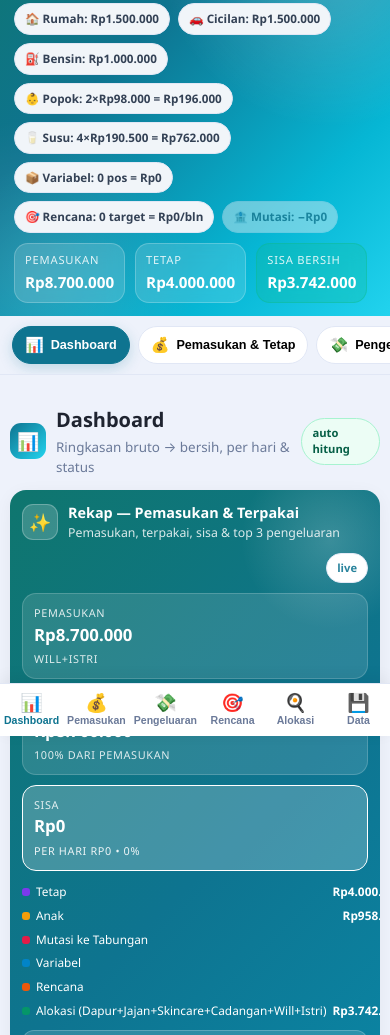
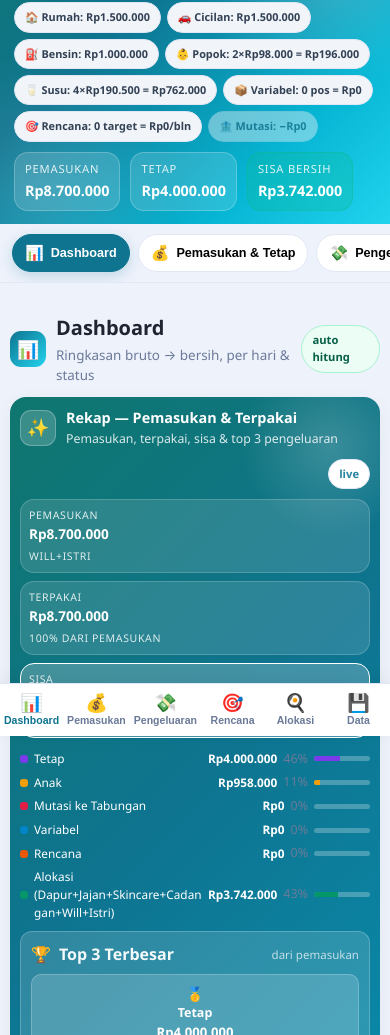
Before and after one commit to ghanz-stack/BUDGETRUMAH, a website: page www/index.html in a window 390 px wide. Shown: the part 108-1143 px from the top of the page. Drawn offline with Linux system fonts and the light colour scheme.

Commit message:
fix: dashboard mobile overflow — dashboard rekap wrap, break-word, card overflow hidden, kpi 100px, pill wrap, console scroll

```diff
--- a/www/index.html
+++ b/www/index.html
@@ -178,34 +178,52 @@ hr.sep{border:none; border-top:1px solid var(--border); margin:14px 0}
 @media(max-width:640px){ .top3-grid{grid-template-columns:1fr} }
 /* MOBILE OVERFLOW FIX — anti geser samping */
 html,body{overflow-x:hidden; max-width:100vw}
-.wrap{overflow-x:hidden}
+.wrap{overflow-x:hidden; max-width:100vw}
+.card{overflow:hidden; max-width:100%}
 @media(max-width:640px){
   .wrap{padding:12px 10px 86px}
-  .card{padding:12px; border-radius:16px}
-  .card-head h2{font-size:.9rem}
-  .row{flex-wrap:wrap; gap:8px}
-  .row label{font-size:.8rem; min-width:0; flex:1 1 110px}
+  .card{padding:12px; border-radius:16px; max-width:100%; overflow:hidden}
+  .card-head{flex-wrap:wrap}
+  .card-head h2{font-size:.9rem; min-width:0; word-break:break-word}
+  .row{flex-wrap:wrap; gap:8px; max-width:100%}
+  .row label{font-size:.8rem; min-width:0; flex:1 1 110px; word-break:break-word}
   .money{width:110px !important; min-width:0; flex:1 1 110px; font-size:.84rem; max-width:140px}
   .qty{width:56px !important; flex:0 0 56px}
-  .txt, select{font-size:.84rem; min-width:0}
+  .txt, select{font-size:.84rem; min-width:0; max-width:100%}
   .var-form{grid-template-columns:1fr !important}
   .rencana-form{grid-template-columns:1fr !important}
   .tmb-form{grid-template-columns:1fr !important}
   .sisa-grid{grid-template-columns:1fr !important}
-  .rekap-grid{grid-template-columns:1fr !important}
+  .rekap-grid{grid-template-columns:1fr !important; gap:8px !important}
   .var-table{font-size:.72rem; min-width:560px}
   .var-table th, .var-table td{padding:6px 5px; white-space:nowrap}
   .top3-grid{grid-template-columns:1fr !important}
-  .stat-chip{min-width:110px; padding:8px 10px; flex:1 1 110px}
-  .stat-chip .v{font-size:.95rem}
-  .header{padding:18px 14px 14px}
-  .header-inner{gap:10px}
-  .brand h1{font-size:1.2rem}
-  .brand p{font-size:.78rem; max-width:none}
-  .brand .kpi{max-width:100%}
-  .presets{gap:6px}
-  .pill{font-size:.76rem; padding:7px 10px}
+  .stat-chip{min-width:0; flex:1 1 100px; max-width:100%; padding:8px 10px}
+  .stat-chip .v{font-size:.9rem; word-break:break-all; white-space:normal}
+  .header{padding:18px 14px 14px; overflow:hidden}
+  .header-inner{gap:10px; max-width:100%}
+  .brand{max-width:100%; min-width:0}
+  .brand h1{font-size:1.15rem; word-break:break-word}
+  .brand p{font-size:.76rem; max-width:none; word-break:break-word}
+  .brand .kpi{max-width:100%; gap:6px}
+  .brand .kpi span{word-break:break-all; white-space:normal; font-size:.68rem}
+  .presets{gap:6px; flex-wrap:wrap; max-width:100%}
+  .pill{font-size:.74rem; padding:6px 9px; white-space:normal; word-break:break-word; max-width:100%}
   .legend{grid-template-columns:1fr !important; gap:4px}
+  #page-dashboard .sisa-card{padding:10px; overflow:hidden}
+  #page-dashboard .sisa-box{padding:8px; min-width:0; overflow:hidden}
+  #page-dashboard .sisa-box .v{font-size:.85rem; word-break:break-all; white-space:normal}
+  #page-dashboard .sisa-box .k{font-size:.66rem; word-break:break-word}
+  #page-dashboard .dash-breakdown-item{flex-wrap:wrap; gap:4px; max-width:100%}
+  #page-dashboard .dash-breakdown-item span{white-space:normal !important; word-break:break-word; min-width:0}
+  #page-dashboard .top3-grid{gap:8px}
+  .console{max-width:100%; overflow-x:auto; word-break:break-all}
+}
+@media(max-width:380px){
+  .money{width:90px !important; max-width:110px}
+  .stat-chip{min-width:0; flex:1 1 90px}
+  .card{padding:10px}
+  .brand h1{font-size:1.05rem}
 }
 @media(max-width:380px){
   .money{width:90px !important; max-width:110px}
```
